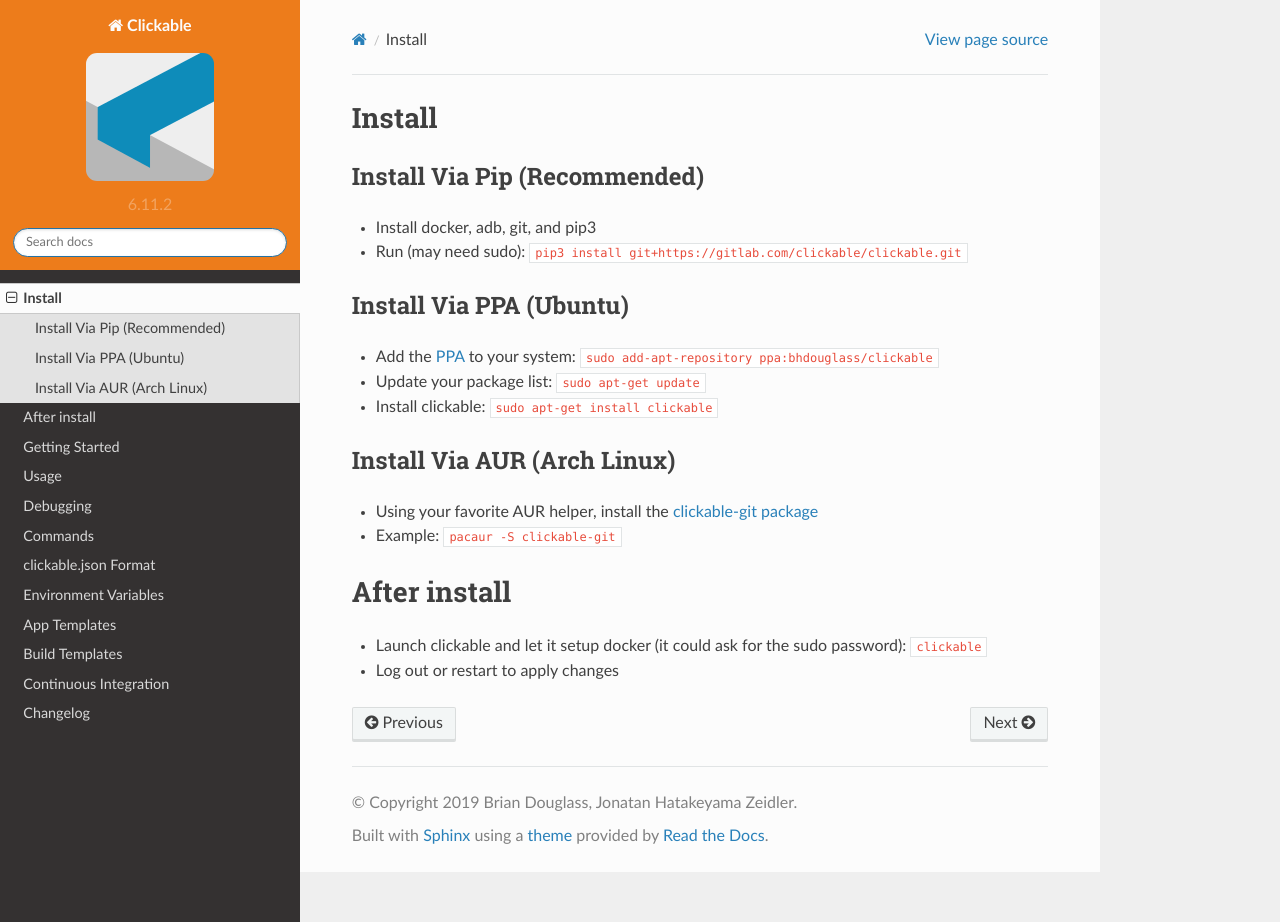
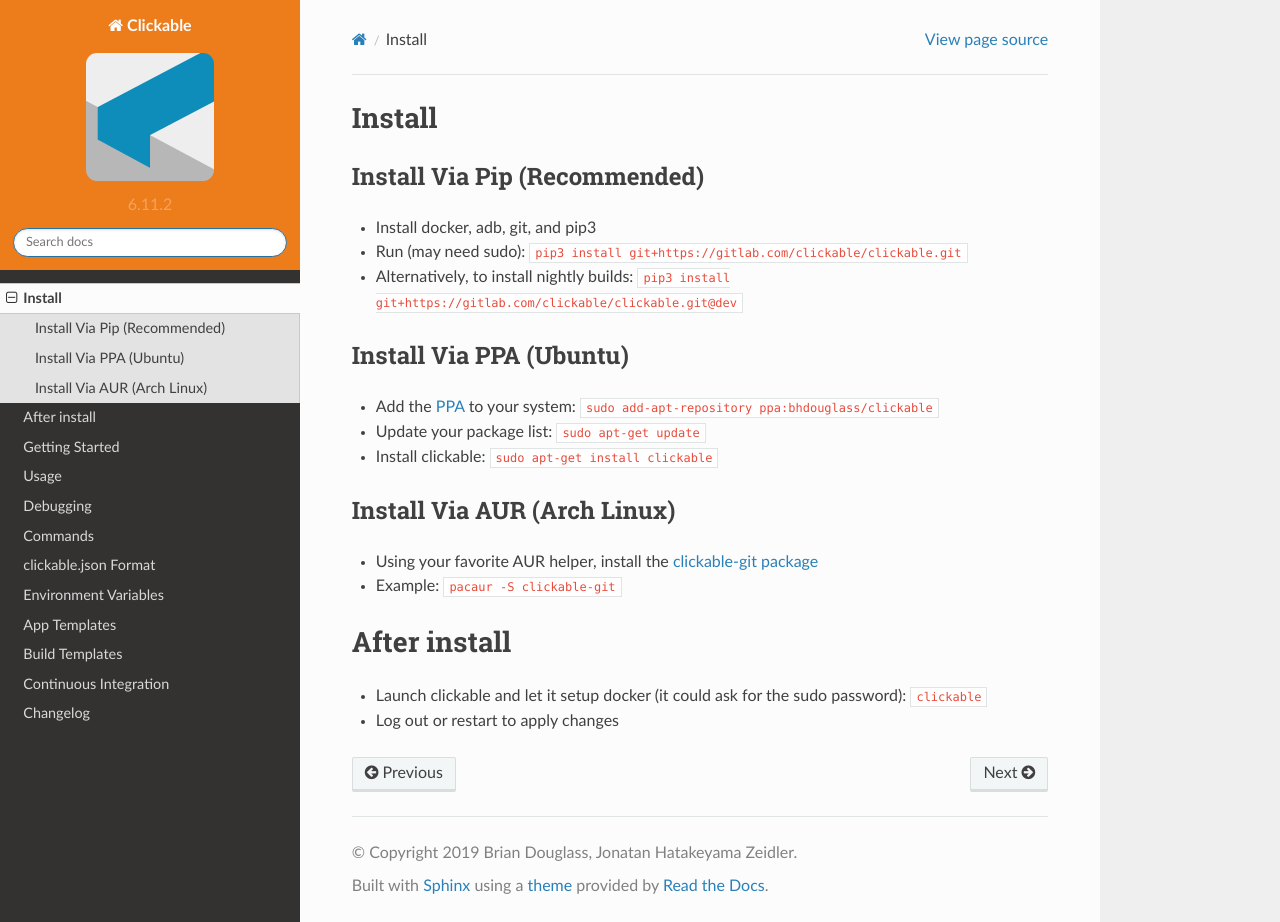
Before and after one commit to bhdouglass/clickable, a Sphinx documentation site: the page built from docs/install.rst, in a window 1280 px wide and 922 px high. Built offline with Sphinx 7.4.7 and the Read the Docs theme 2.0.0, drawn with Linux system fonts in a browser that asks for light colours.

Commit message:
Add dev channel to install instructions

```diff
--- a/docs/install.rst
+++ b/docs/install.rst
@@ -8,6 +8,7 @@
 
 * Install docker, adb, git, and pip3
 * Run (may need sudo): ``pip3 install git+https://gitlab.com/clickable/clickable.git``
+* Alternatively, to install nightly builds: ``pip3 install git+https://gitlab.com/clickable/clickable.git@dev``
 
 Install Via PPA (Ubuntu)
 ------------------------
```
